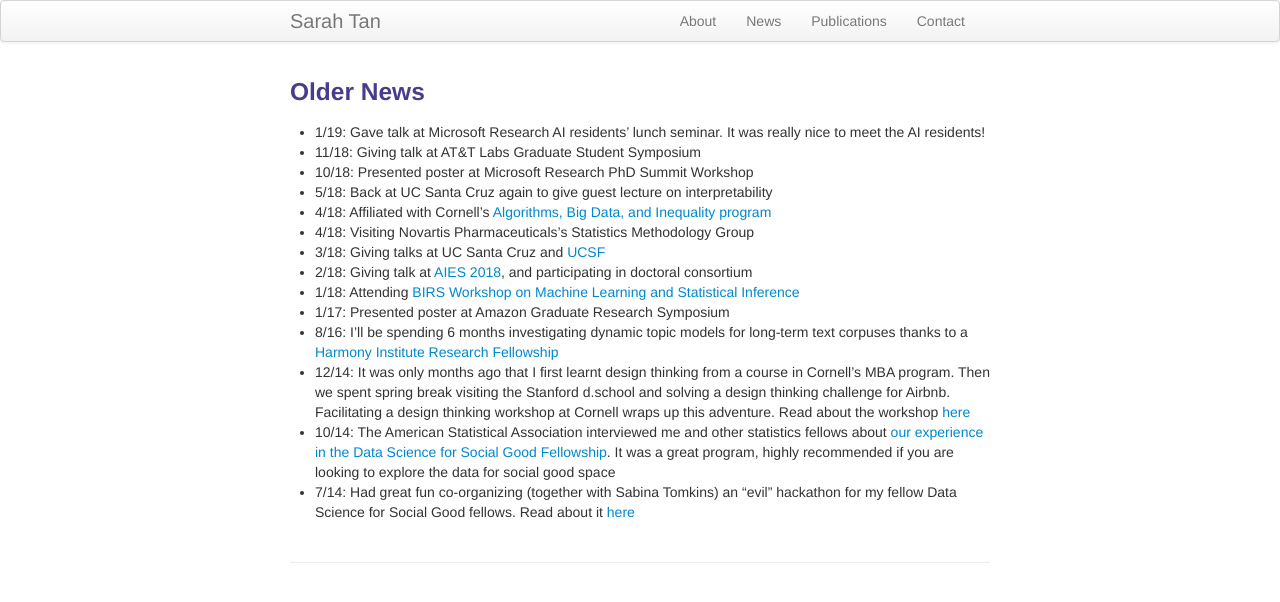
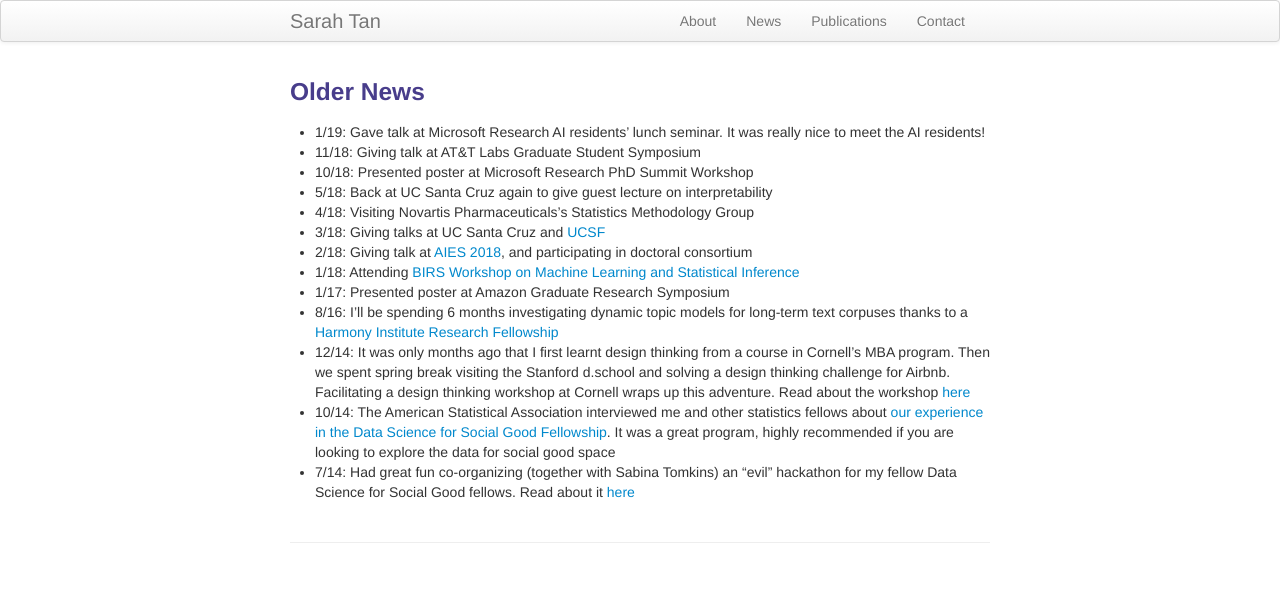
Before and after one commit to shftan/shftan.github.io, a Jekyll site: the page built from oldernews.md, in a window 1280 px wide. Shown: the top 602 px of the page. Built offline with Jekyll 4.4.1, drawn with Linux system fonts in a browser that asks for light colours.

Commit message:
Update oldernews.md

```diff
--- a/oldernews.md
+++ b/oldernews.md
@@ -11,7 +11,6 @@ keywords: Sarah Tan, Cornell, Statistics, interpretability, causal inference
 - 11/18: Giving talk at AT&T Labs Graduate Student Symposium
 - 10/18: Presented poster at Microsoft Research PhD Summit Workshop
 - 5/18: Back at UC Santa Cruz again to give guest lecture on interpretability
-- 4/18: Affiliated with Cornell's [Algorithms, Big Data, and Inequality program](http://socialsciences.cornell.edu/algorithms/)
 - 4/18: Visiting Novartis Pharmaceuticals's Statistics Methodology Group
 - 3/18: Giving talks at UC Santa Cruz and [UCSF](https://epibiostat.ucsf.edu/events/two-projects-interpretability-and-causal-inference-auditing-black-box-modelsimpact-evaluation)
 - 2/18: Giving talk at [AIES 2018](http://www.aies-conference.com), and participating in doctoral consortium
```
